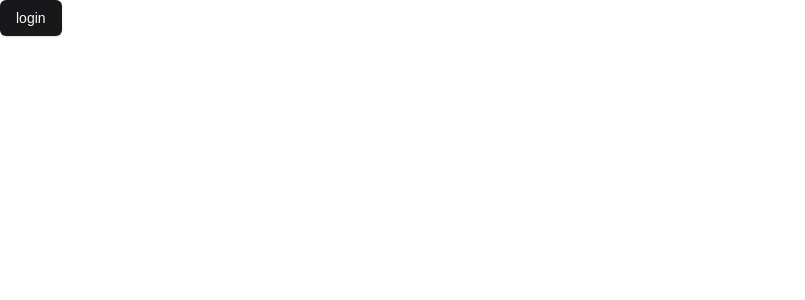
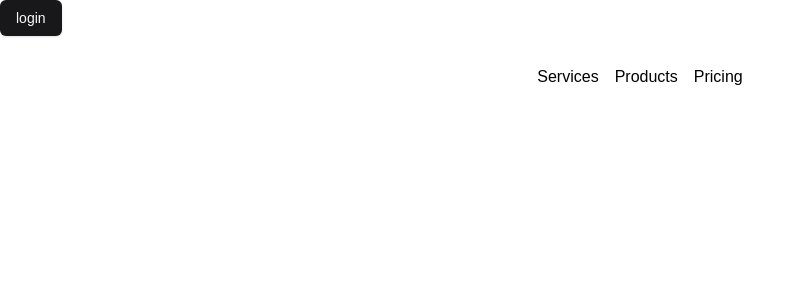
Before and after one commit to sofisalmanarif/testimonial, a Next.js app: page / in a window 1280 px wide. Shown: the top 300 px of the page, without its empty margins (0-805 px from the left). Built offline with nearby package versions, Linux system fonts and the light colour scheme.

Commit message:
navbar added

```diff
--- a/src/app/layout.tsx
+++ b/src/app/layout.tsx
@@ -1,6 +1,8 @@
 import type { Metadata } from "next";
 import localFont from "next/font/local";
 import "./globals.css";
+
+import Navbar from "@/components/Navbar";
 
 const geistSans = localFont({
   src: "./fonts/GeistVF.woff",
@@ -28,6 +30,7 @@
       <body
         className={`${geistSans.variable} ${geistMono.variable} antialiased`}
       >
+        <Navbar/>
         {children}
       </body>
     </html>
--- a/src/components/Navbar.tsx
+++ b/src/components/Navbar.tsx
@@ -0,0 +1,36 @@
+"use client";
+import React, { useState } from "react";
+import { HoveredLink, Menu, MenuItem, ProductItem } from "./ui/navbar-menu";
+import { cn } from "@/lib/utils";
+
+function Navbar({ className }: { className?: string }) {
+    const [active, setActive] = useState<string | null>(null);
+    return (
+      <div
+        className={cn("fixed top-10 inset-x-0 max-w-2xl mx-auto z-50", className)}
+      >
+        <Menu setActive={setActive}>
+          <MenuItem setActive={setActive} active={active} item="Services">
+            <div className="flex flex-col space-y-4 text-sm">
+              <HoveredLink href="/web-dev">Web Development</HoveredLink>
+              <HoveredLink href="/interface-design">Interface Design</HoveredLink>
+              <HoveredLink href="/seo">Search Engine Optimization</HoveredLink>
+              <HoveredLink href="/branding">Branding</HoveredLink>
+            </div>
+          </MenuItem>
+          <MenuItem setActive={setActive} active={active} item="Products">
+
+          </MenuItem>
+          <MenuItem setActive={setActive} active={active} item="Pricing">
+            <div className="flex flex-col space-y-4 text-sm">
+              <HoveredLink href="/hobby">Hobby</HoveredLink>
+              <HoveredLink href="/individual">Individual</HoveredLink>
+              <HoveredLink href="/team">Team</HoveredLink>
+              <HoveredLink href="/enterprise">Enterprise</HoveredLink>
+            </div>
+          </MenuItem>
+        </Menu>
+      </div>
+    );
+  }
+  export default Navbar
```
